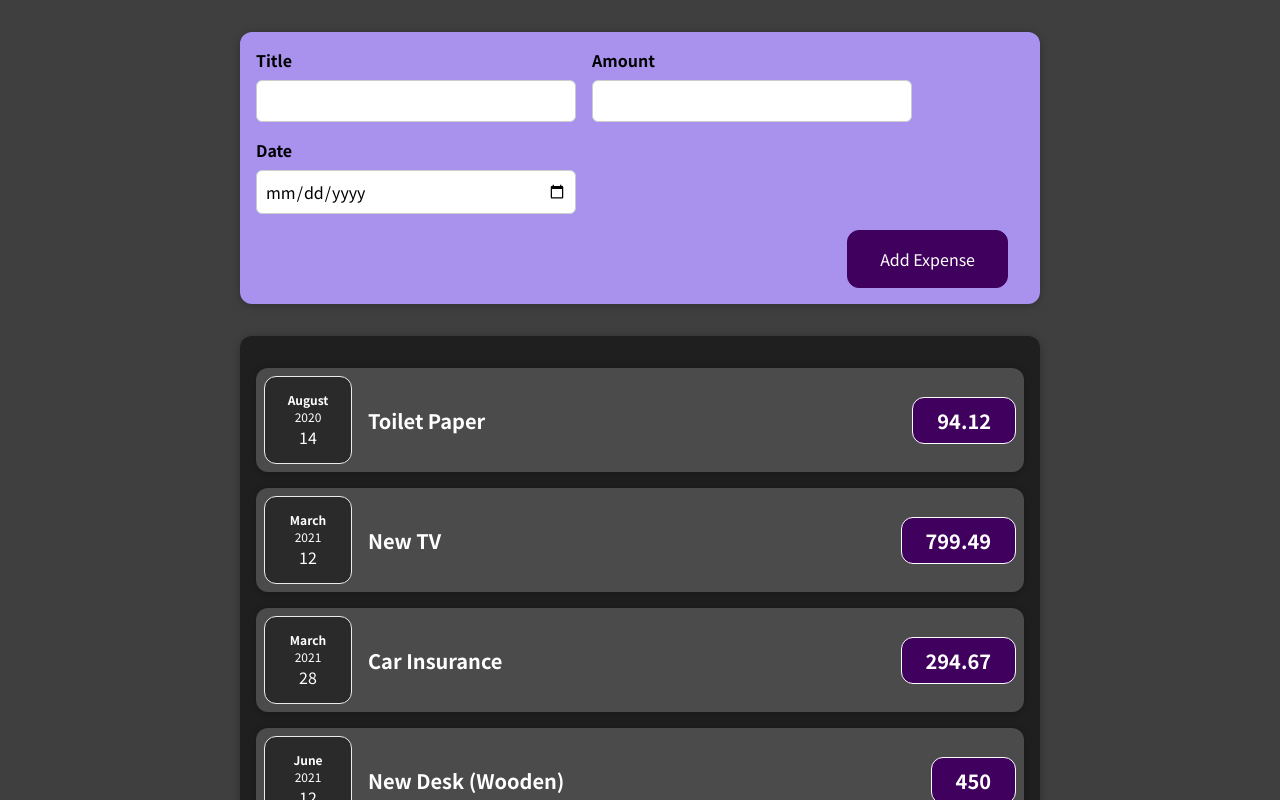
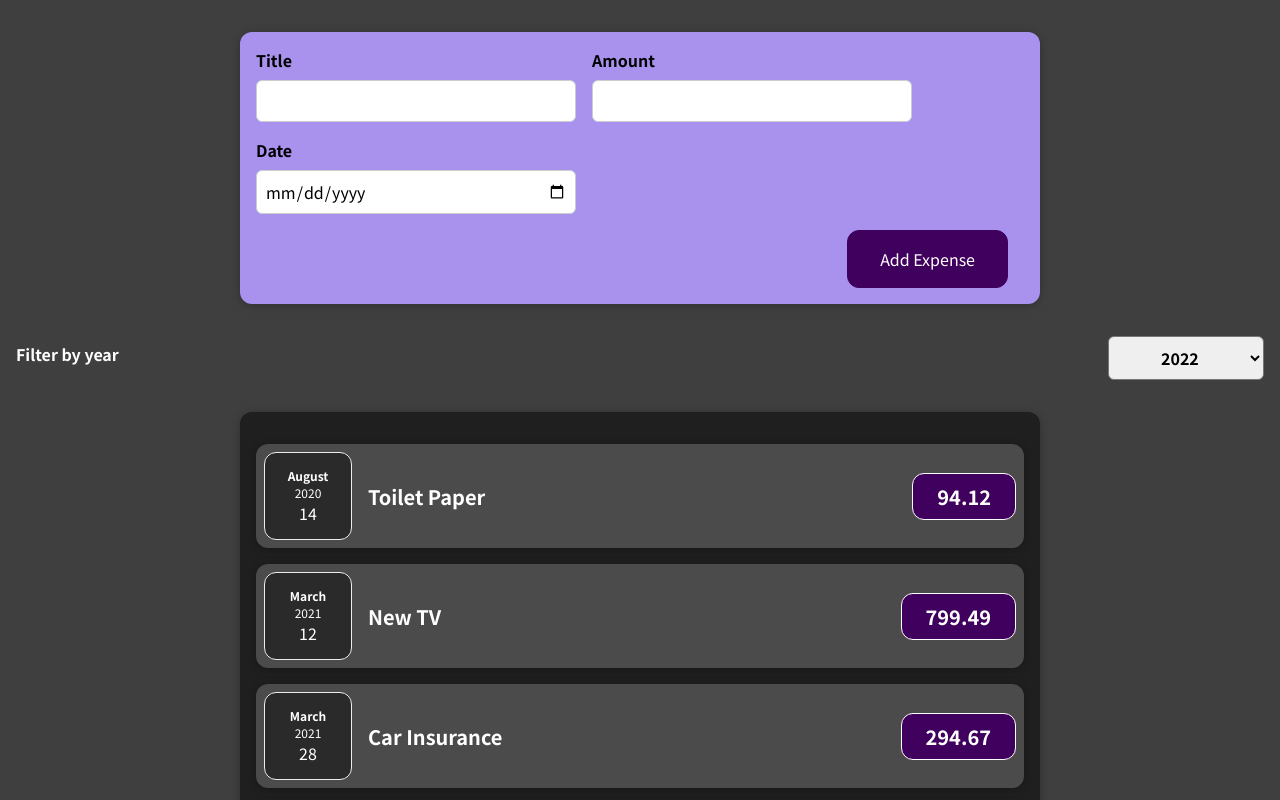
Before and after one commit to yazeedmomani/prs_web_expense-tracker, a React (Create React App) app: page / in a window 1280 px wide. Shown: the top 800 px of the page. Built offline with nearby package versions, Linux system fonts and the light colour scheme.

Commit message:
add ExpensesFilter files

```diff
--- a/src/components/Expenses/Expenses.js
+++ b/src/components/Expenses/Expenses.js
@@ -1,5 +1,6 @@
 import "./Expenses.css";
 import ExpenseItem from "./ExpenseItem";
+import ExpensesFilter from "./ExpensesFilter";
 import Card from "../UI/Card";
 
 function Expenses(props) {
@@ -15,7 +16,12 @@
     )
   );
 
-  return <Card className="expenses">{ExpenseItems}</Card>;
+  return (
+    <div>
+      <ExpensesFilter />
+      <Card className="expenses">{ExpenseItems}</Card>;
+    </div>
+  );
 }
 
 export default Expenses;
--- /dev/null
+++ b/src/components/Expenses/ExpensesFilter.css
@@ -0,0 +1,24 @@
+.expenses-filter {
+  color: white;
+  padding: 0 1rem;
+}
+
+.expenses-filter__control {
+  display: flex;
+  width: 100%;
+  align-items: center;
+  justify-content: space-between;
+  margin: 1rem 0;
+}
+
+.expenses-filter label {
+  font-weight: bold;
+  margin-bottom: 0.5rem;
+}
+
+.expenses-filter select {
+  font: inherit;
+  padding: 0.5rem 3rem;
+  font-weight: bold;
+  border-radius: 6px;
+}
--- /dev/null
+++ b/src/components/Expenses/ExpensesFilter.js
@@ -0,0 +1,22 @@
+
+import React from 'react';
+
+import './ExpensesFilter.css';
+
+const ExpensesFilter = () => {
+  return (
+    <div className='expenses-filter'>
+      <div className='expenses-filter__control'>
+        <label>Filter by year</label>
+        <select>
+          <option value='2022'>2022</option>
+          <option value='2021'>2021</option>
+          <option value='2020'>2020</option>
+          <option value='2019'>2019</option>
+        </select>
+      </div>
+    </div>
+  );
+};
+
+export default ExpensesFilter;
```
